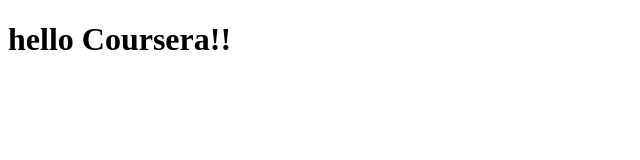
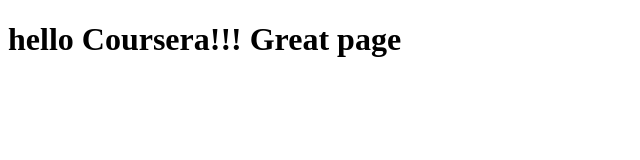
Before and after one commit to firnex360/web-page, a plain HTML site: page index.html in a window 1280 px wide. Shown: the whole page, without its empty margins (0-640 px from the left). Drawn offline with Linux system fonts and the light colour scheme.

Commit message:
Update index.html

```diff
--- a/index.html
+++ b/index.html
@@ -6,6 +6,6 @@
     <title>hello Coursera!!</title>
 </head>
 <body>
-    <h1>hello Coursera!!</h1>
+    <h1>hello Coursera!!! Great page</h1>
 </body>
 </html>
```
